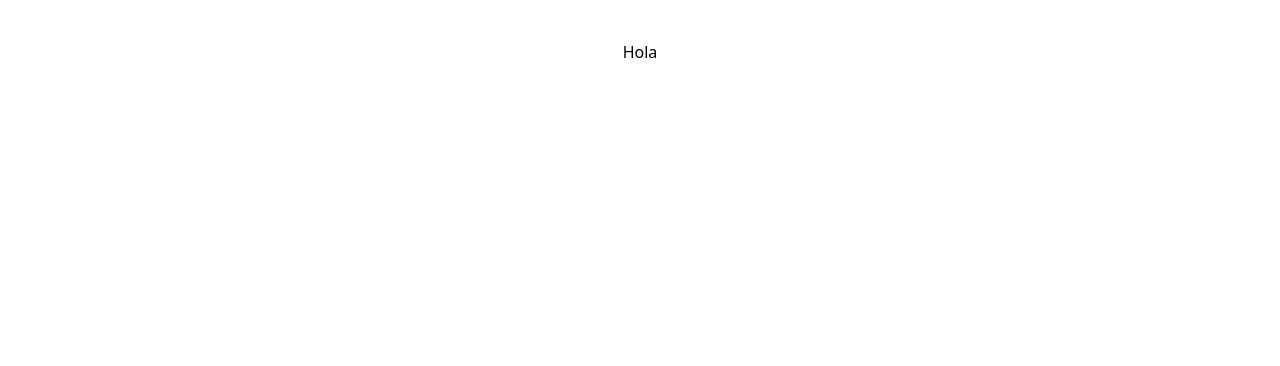
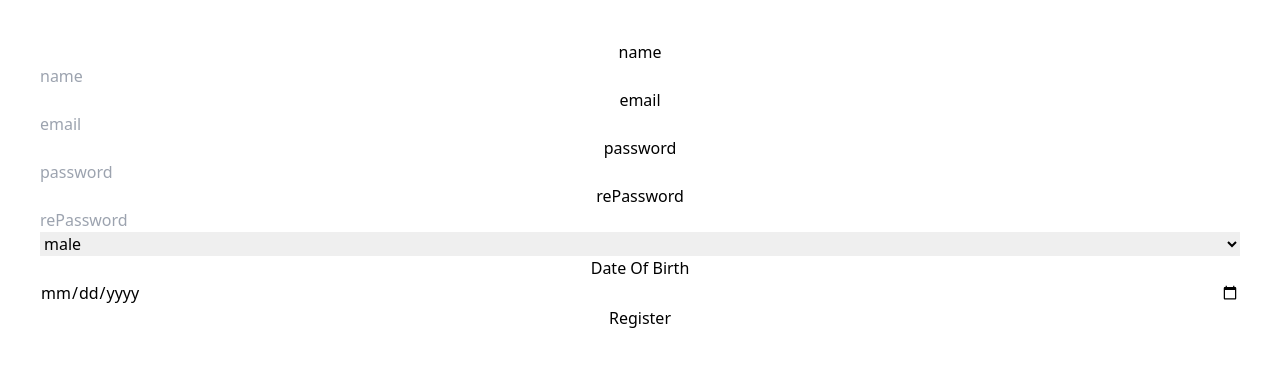
Before and after one commit to Mohamed4Hesham/social-Media-clone, a React (Vite) app: page /register in a window 1280 px wide. Shown: the top 366 px of the page. Built offline with nearby package versions, Linux system fonts and the light colour scheme.

Commit message:
Register Fn

```diff
--- a/package.json
+++ b/package.json
@@ -10,12 +10,16 @@
     "preview": "vite preview"
   },
   "dependencies": {
+    "@radix-ui/react-slot": "^1.1.1",
     "@reduxjs/toolkit": "^2.5.0",
+    "@shadcn/ui": "^0.0.4",
     "class-variance-authority": "^0.7.1",
     "clsx": "^2.1.1",
+    "date-fns": "^4.1.0",
     "formik": "^2.4.6",
     "lucide-react": "^0.471.1",
     "react": "^18.3.1",
+    "react-datepicker": "^7.6.0",
     "react-dom": "^18.3.1",
     "react-redux": "^9.2.0",
     "react-router-dom": "^7.1.1",
--- a/src/App.tsx
+++ b/src/App.tsx
@@ -2,6 +2,8 @@ import { createBrowserRouter, RouterProvider } from 'react-router-dom'
 import './App.css'
 import Layout from './pages/Layout/Layout'
 import Register from './pages/Register/Register'
+import { Provider } from 'react-redux'
+import { Store } from './redux/Store'
 
 
 function App() {
@@ -14,10 +16,11 @@ function App() {
 
   return (
     <>
+      <Provider store={Store}>
       <RouterProvider router={Routes}>
 
       </RouterProvider>
-
+      </Provider>
     </>
   )
 }
--- /dev/null
+++ b/src/components/DatePicker.tsx
@@ -0,0 +1,42 @@
+
+import * as React from "react"
+import { format } from "date-fns"
+import { CalendarIcon } from "lucide-react"
+
+import { cn } from "@/lib/utils"
+import { Button } from "@/components/ui/button"
+import { Calendar } from "@/components/ui/calendar"
+import {
+  Popover,
+  PopoverContent,
+  PopoverTrigger,
+} from "@/components/ui/popover"
+
+export function DatePickerDemo() {
+  const [date, setDate] = React.useState<Date>()
+
+  return (
+    <Popover>
+      <PopoverTrigger asChild>
+        <Button
+          variant={"outline"}
+          className={cn(
+            "w-[240px] justify-start text-left font-normal",
+            !date && "text-muted-foreground"
+          )}
+        >
+          <CalendarIcon />
+          {date ? format(date, "PPP") : <span>Pick a date</span>}
+        </Button>
+      </PopoverTrigger>
+      <PopoverContent className="w-auto p-0" align="start">
+        <Calendar
+          mode="single"
+          selected={date}
+          onSelect={setDate}
+          initialFocus
+        />
+      </PopoverContent>
+    </Popover>
+  )
+}
--- /dev/null
+++ b/src/components/Input.tsx
@@ -0,0 +1,23 @@
+interface InputProps {
+    label: string;
+    type: string;
+    placeholder: string;
+    name: string
+}
+interface PassedProps {
+    data : InputProps,
+    touched : boolean |undefined ,
+    error : string|undefined,
+    value : string,
+    onChange : (e : React.ChangeEvent<HTMLInputElement>) => void,
+    onBlur : (e : React.FocusEvent<HTMLInputElement>) => void
+}
+const Input = ({ data , touched , error , value, onChange, onBlur} :PassedProps ) => {
+    return <>
+    <label htmlFor={data.name}>{data.label}</label>
+    <input value={value} onChange={onChange} onBlur={onBlur} type={data.type}  placeholder={data.placeholder} name={data.name}/>
+    {touched && error && <p>{error}</p>}
+    </>
+}
+
+export default Input
--- /dev/null
+++ b/src/components/ui/button.tsx
@@ -0,0 +1,57 @@
+import * as React from "react"
+import { Slot } from "@radix-ui/react-slot"
+import { cva, type VariantProps } from "class-variance-authority"
+
+import { cn } from "@/lib/utils"
+
+const buttonVariants = cva(
+  "inline-flex items-center justify-center gap-2 whitespace-nowrap rounded-md text-sm font-medium transition-colors focus-visible:outline-none focus-visible:ring-1 focus-visible:ring-ring disabled:pointer-events-none disabled:opacity-50 [&_svg]:pointer-events-none [&_svg]:size-4 [&_svg]:shrink-0",
+  {
+    variants: {
+      variant: {
+        default:
+          "bg-primary text-primary-foreground shadow hover:bg-primary/90",
+        destructive:
+          "bg-destructive text-destructive-foreground shadow-sm hover:bg-destructive/90",
+        outline:
+          "border border-input bg-background shadow-sm hover:bg-accent hover:text-accent-foreground",
+        secondary:
+          "bg-secondary text-secondary-foreground shadow-sm hover:bg-secondary/80",
+        ghost: "hover:bg-accent hover:text-accent-foreground",
+        link: "text-primary underline-offset-4 hover:underline",
+      },
+      size: {
+        default: "h-9 px-4 py-2",
+        sm: "h-8 rounded-md px-3 text-xs",
+        lg: "h-10 rounded-md px-8",
+        icon: "h-9 w-9",
+      },
+    },
+    defaultVariants: {
+      variant: "default",
+      size: "default",
+    },
+  }
+)
+
+export interface ButtonProps
+  extends React.ButtonHTMLAttributes<HTMLButtonElement>,
+    VariantProps<typeof buttonVariants> {
+  asChild?: boolean
+}
+
+const Button = React.forwardRef<HTMLButtonElement, ButtonProps>(
+  ({ className, variant, size, asChild = false, ...props }, ref) => {
+    const Comp = asChild ? Slot : "button"
+    return (
+      <Comp
+        className={cn(buttonVariants({ variant, size, className }))}
+        ref={ref}
+        {...props}
+      />
+    )
+  }
+)
+Button.displayName = "Button"
+
+export { Button, buttonVariants }
--- /dev/null
+++ b/src/pages/Login/Login.tsx
@@ -0,0 +1,23 @@
+import Input from '@/components/Input'
+
+const LoginInputs = [
+    {
+        label: "Email",
+        type: "email",
+        placeholder: "Enter your email",
+        name: "email"
+    },
+    {
+        label: "Password",
+        type: "password",
+        placeholder: "Enter your password",
+        name: "password"
+    }
+]
+const Login = () => {
+    return <>
+    {LoginInputs.map((input , index) => <Input key={index} {...input} /> )}
+    </>
+}
+
+export default Login
--- a/src/pages/Register/Register.tsx
+++ b/src/pages/Register/Register.tsx
@@ -1,7 +1,80 @@
+import Input from "@/components/Input"
+import { handleSignup } from "@/redux/slices/UserSlice"
+import {useFormik} from 'formik'
+import { useDispatch } from "react-redux"
+import * as yup from 'yup'
+const Inputs =[
+    {
+        label:'name',
+        type:'text',
+        placeholder:'name',
+        name:'name'
+    },
+    {
+        label:'email',
+        type:'text',
+        placeholder:'email',
+        name:'email'
+    },
+    {
+        label:'password',
+        type:'password',
+        placeholder:'password',
+        name:'password'
+    },
+    {
+        label:'rePassword',
+        type:'password',
+        placeholder:'rePassword',
+        name:'rePassword'
+    }
 
+]
 const Register = () => {
+    const dispatch = useDispatch();
+
+    const validationSchema = yup.object({
+        name: yup.string().min(2,'The entered name is too short ').max(20,'The entered name is too long').required('The name is required'),
+        email: yup.string().email('The entered email is not valid').required('The email is required'),
+        password: yup.string().min(6,'The entered password is too short').max(20,'The entered password is too long').required('The password is required').matches(/^(?=.*?[A-Z])(?=.*?[a-z])(?=.*?[0-9])(?=.*?[#?!@$%^&*-]).{8,}$/,'The entered password is not valid'),
+        rePassword: yup.string().oneOf([yup.ref('password')],'The entered password and rePassword are not matching').required('The rePassword is required'),
+    })
+    const formikValues = useFormik({
+        initialValues: {
+            name: '',
+            email: '',
+            password: '',
+            rePassword: '',
+            gender:'',
+            dateOfBirth:'',
+        },
+        onSubmit: (values)=>{
+            const res = dispatch(handleSignup(values));
+            console.log(res)
+        },
+        validationSchema,
+})
     return <>
-        <h4>Hola</h4>
+    <form onSubmit={formikValues.handleSubmit} className="flex flex-col mb-2">
+        {Inputs.map((input , index) => <Input
+        key={index}
+        data = {input}
+        touched={formikValues.touched[input.name as keyof typeof formikValues.touched]}
+        error ={formikValues.errors[input.name as keyof typeof formikValues.errors]}
+        value={formikValues.values[input.name as keyof typeof formikValues.values]}
+        onBlur={formikValues.handleBlur}
+        onChange={formikValues.handleChange}
+        />
+        )}
+        <label htmlFor="gender"></label>
+        <select defaultValue={`male`} value={formikValues.values.gender} onChange={formikValues.handleChange} onBlur={formikValues.handleBlur} name="gender" >
+        <option value="male">male</option>
+        <option value="female">female</option>
+        </select>
+        <label htmlFor="dateOfBirth">Date Of Birth</label>
+        <input type="date" name="dateOfBirth" value={formikValues.values.dateOfBirth} onChange={formikValues.handleChange} onBlur={formikValues.handleBlur} />
+        <button type="submit">Register</button>
+    </form>
     </>
 }
 
--- a/src/redux/slices/UserSlice.ts
+++ b/src/redux/slices/UserSlice.ts
@@ -1,8 +1,8 @@
 import { UserType } from "@/interfaces/UserSlice";
 import { createAsyncThunk, createSlice } from "@reduxjs/toolkit";
 
-const handleSignup = createAsyncThunk( 'user/handleSignup' , async (FormValues:UserType) => {
-        const Response = await fetch(`${process.env.BASE_URL}/users/signup` , {
+export const handleSignup = createAsyncThunk( 'user/handleSignup' , async (FormValues:UserType) => {
+        const Response = await fetch(`https://linked-posts.routemisr.com/users/signup` , {
             method:'POST',
             body:JSON.stringify(FormValues),
             headers:{'Content-Type':'application/json'},
@@ -27,6 +27,14 @@ const userSlice = createSlice({
             console.log(state);
             console.log(action);
         })
+        builder.addCase(handleSignup.rejected,(state,action)=>{
+            console.log(state);
+            console.log(action);
+        })
+        builder.addCase(handleSignup.pending,(state,action)=>{
+            console.log(state);
+            console.log(action);
+        })
     }
     }
 )
```
Also changed, not shown: 1 other file (tests, documents, lock files or other folders).
